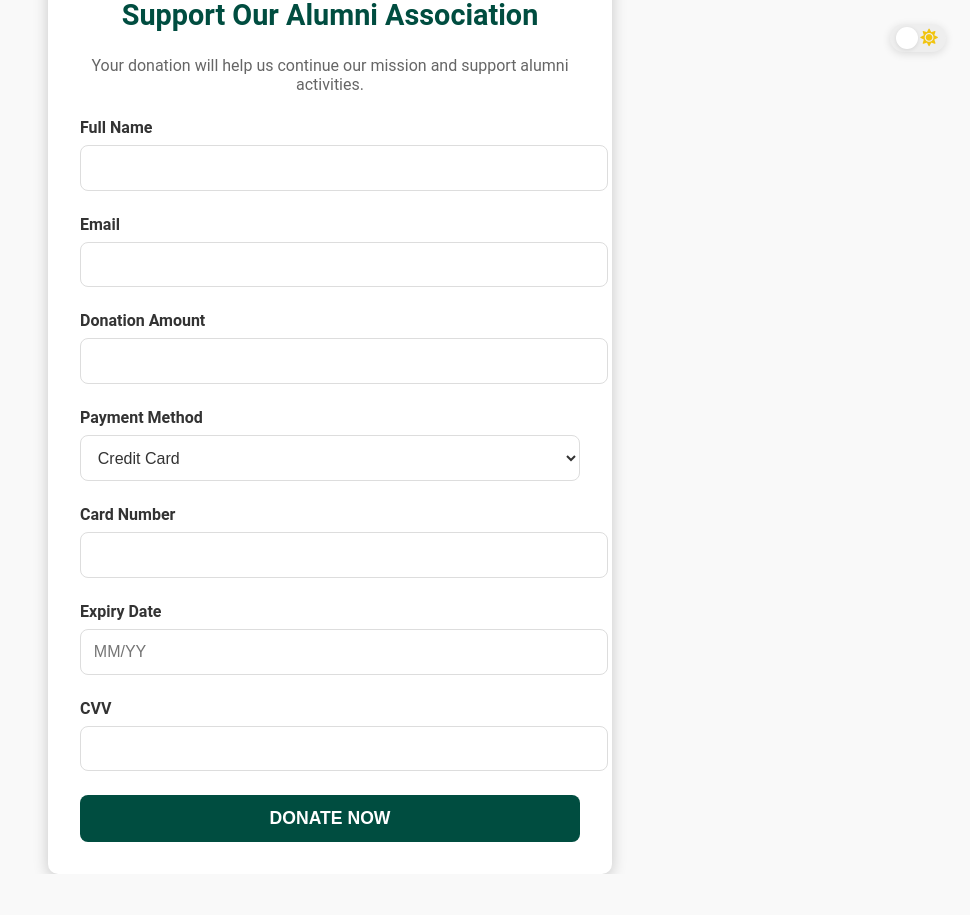
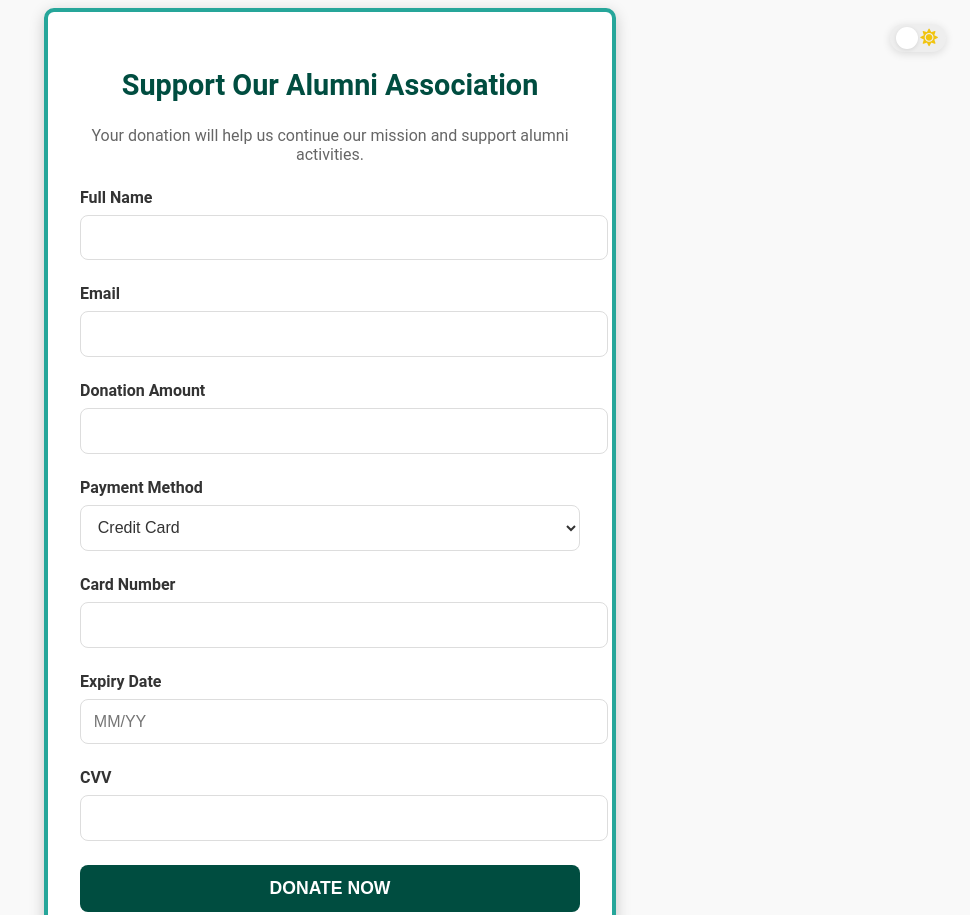
Before and after one commit to SOURAVtec/Facility-publication-management-, a plain HTML site: page Alumni-main-themed/donation.html in a window 1280 px wide. Shown: the top 915 px of the page, without its empty margins (310-1280 px from the left). Before the commit the page ends 874 px from the top, so only its background shows below. Drawn offline with Linux system fonts and the light colour scheme.

Commit message:
Fixed Donation Form

```diff
--- a/Alumni-main-themed/assets/css/donation.css
+++ b/Alumni-main-themed/assets/css/donation.css
@@ -27,7 +27,7 @@ body {
   font-family: "Roboto", sans-serif;
   color: var(--foreground);
   background-color: var(--background);
-  height: 100vh;
+  height: 100%;
   display: flex;
   align-items: center;
   justify-content: center;
@@ -36,6 +36,7 @@ body {
 .donation-container {
   background: var(--card-bg);
   padding: 2rem;
+  border:4px solid #26a69a;
   border-radius: 10px;
   box-shadow: 0 4px 15px var(--card-shadow);
   max-width: 500px;
```
